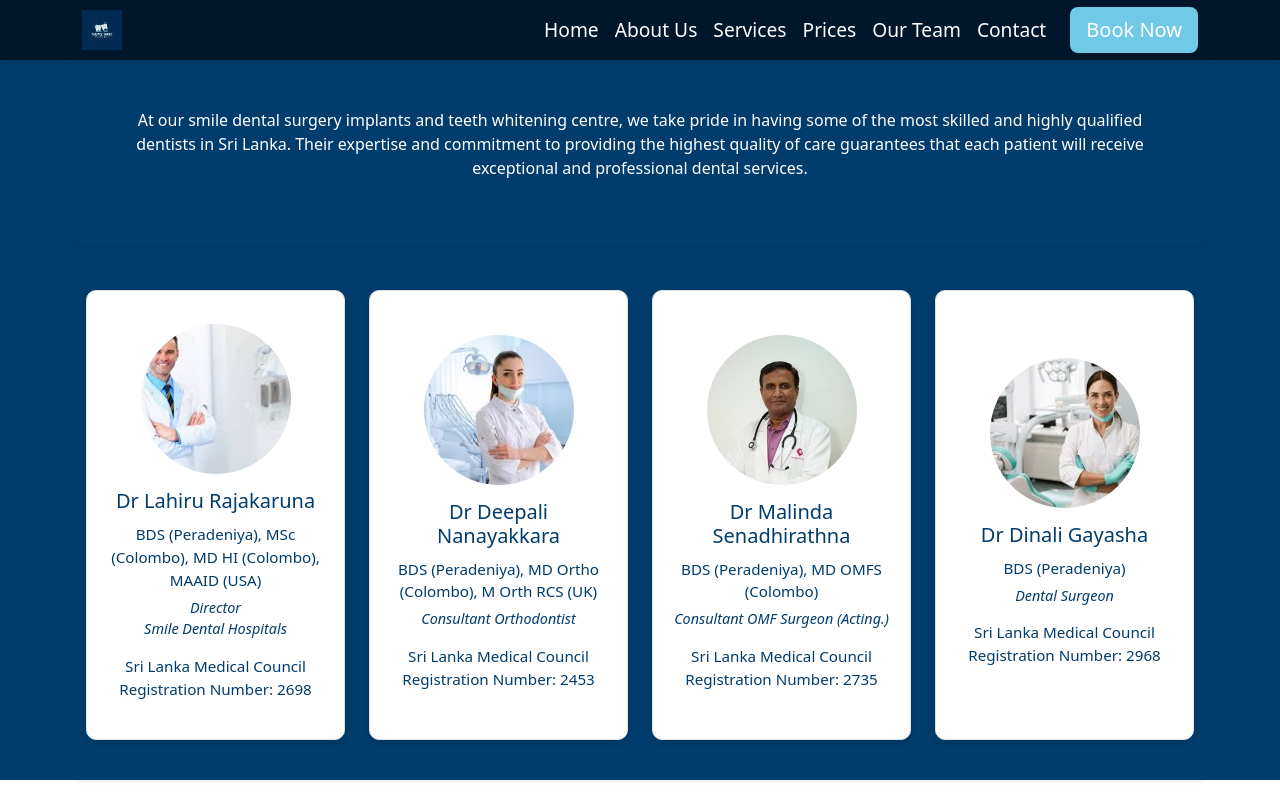
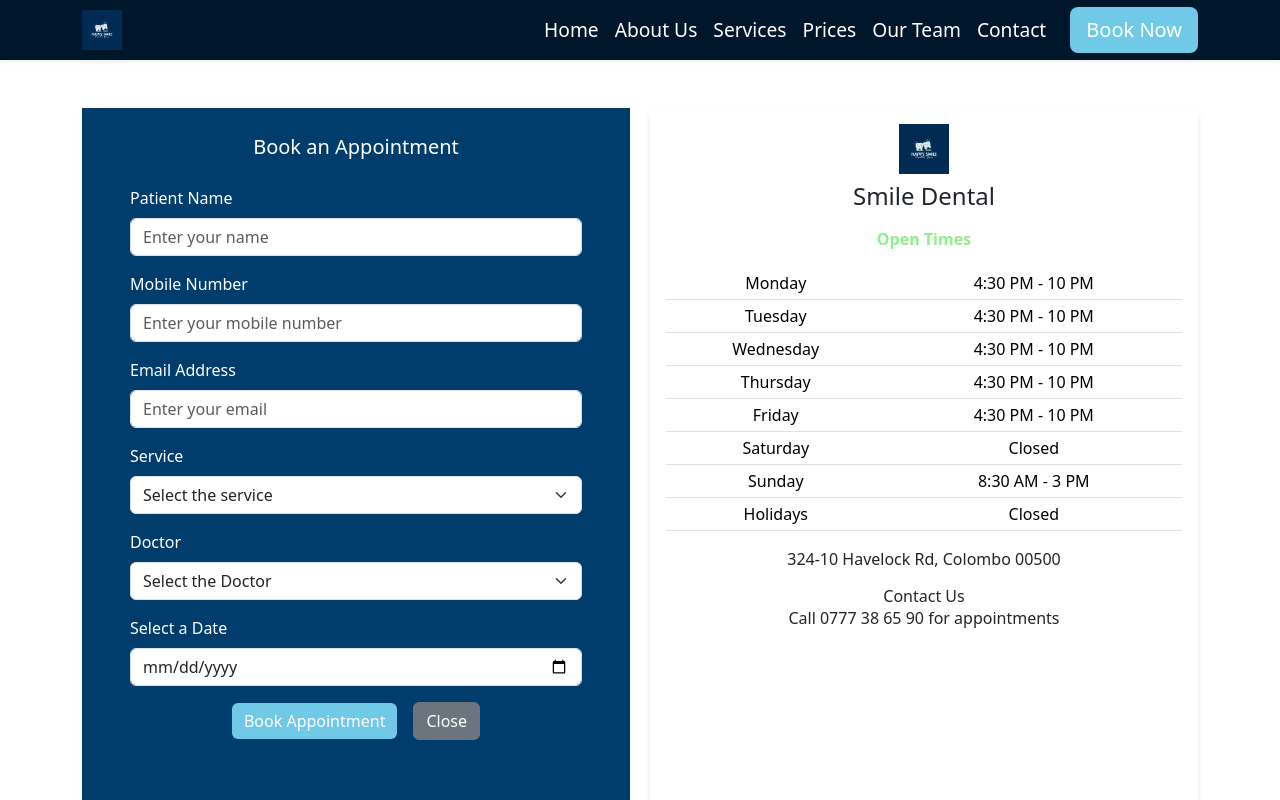
Before and after one commit to Dinethchathurya/Dental-Full-Stack-Project, a React (Vite) app in the folder app/frontend/: page / in a window 1280 px wide. Shown: the top 800 px of the page. Built offline with nearby package versions, Linux system fonts and the light colour scheme.

Commit message:
feat : about page

```diff
--- a/app/frontend/src/App.jsx
+++ b/app/frontend/src/App.jsx
@@ -2,12 +2,14 @@ import React from "react";
 import HomePage from "./pages/home";
 import Price from "./pages/price";
 import OurTeam from "./pages/ourTeam";
+import Booking from "./pages/booking";
 
 function App() {
   return (
     <>
       {/* <HomePage /> */}
-      <OurTeam />
+      {/* <OurTeam /> */}
+      <Booking />
     </>
   );
 }
--- /dev/null
+++ b/app/frontend/src/components/bookAnAppointment.jsx
@@ -0,0 +1,174 @@
+import React from "react";
+import { useForm } from "react-hook-form";
+
+const BookAnAppointment = () => {
+    const {
+        register,
+        handleSubmit,
+        formState: { errors },
+      } = useForm();
+
+      const onSubmit = (data) => {
+        console.log("Form Data:", data);
+      };
+
+  return (
+    <>
+      <div
+        className="col-lg-5 shadow-sm bg-custom-blue"
+        tabIndex="-1"
+        id="appointmentModal"
+      >
+        <div className="modal-dialog p-4">
+          <div className="modal-content">
+            <h5 className="modal-title text-center">Book an Appointment</h5>
+            <div className="modal-body">
+              <form className="p-4" onSubmit={handleSubmit(onSubmit)}>
+                {/* Patient Name */}
+                <div className="mb-3">
+                  <label htmlFor="patientName" className="form-label">
+                    Patient Name
+                  </label>
+                  <input
+                    type="text"
+                    className="form-control"
+                    id="patientName"
+                    placeholder="Enter your name"
+                    {...register("patientName", {
+                      required: "Name is required",
+                    })}
+                  />
+                  {errors.patientName && (
+                    <span className="text-danger">
+                      {errors.patientName.message}
+                    </span>
+                  )}
+                </div>
+
+                {/* Mobile Number */}
+                <div className="mb-3">
+                  <label htmlFor="mobileNumber" className="form-label">
+                    Mobile Number
+                  </label>
+                  <input
+                    type="text"
+                    className="form-control"
+                    id="mobileNumber"
+                    placeholder="Enter your mobile number"
+                    {...register("mobileNumber", {
+                      required: "Mobile number is required",
+                    })}
+                  />
+                  {errors.mobileNumber && (
+                    <span className="text-danger">
+                      {errors.mobileNumber.message}
+                    </span>
+                  )}
+                </div>
+
+                {/* Email Address */}
+                <div className="mb-3">
+                  <label htmlFor="emailAddress" className="form-label">
+                    Email Address
+                  </label>
+                  <input
+                    type="email"
+                    className="form-control"
+                    id="emailAddress"
+                    placeholder="Enter your email"
+                    {...register("emailAddress", {
+                      required: "Email is required",
+                    })}
+                  />
+                  {errors.emailAddress && (
+                    <span className="text-danger">
+                      {errors.emailAddress.message}
+                    </span>
+                  )}
+                </div>
+
+                {/* Service */}
+                <div className="mb-3">
+                  <label htmlFor="service" className="form-label">
+                    Service
+                  </label>
+                  <select
+                    className="form-select"
+                    id="service"
+                    {...register("service", {
+                      required: "Please select a service",
+                    })}
+                  >
+                    <option value="">Select the service</option>
+                    <option value="1">Teeth Whitening</option>
+                    <option value="2">Dental Implants</option>
+                    <option value="3">Braces & Invisalign</option>
+                  </select>
+                  {errors.service && (
+                    <span className="text-danger">
+                      {errors.service.message}
+                    </span>
+                  )}
+                </div>
+
+                {/* Doctor */}
+                <div className="mb-3">
+                  <label htmlFor="doctor" className="form-label">
+                    Doctor
+                  </label>
+                  <select
+                    className="form-select"
+                    id="doctor"
+                    {...register("doctor", {
+                      required: "Please select a doctor",
+                    })}
+                  >
+                    <option value="">Select the Doctor</option>
+                    <option value="1">Dr Lahiru Rajakaruna</option>
+                    <option value="2">Dr Deepali Nanayakkara</option>
+                    <option value="3">Dr Malinda Senadhirathna</option>
+                    <option value="4">Dr Dinali Gayasha</option>
+                  </select>
+                  {errors.doctor && (
+                    <span className="text-danger">{errors.doctor.message}</span>
+                  )}
+                </div>
+
+                {/* Appointment Date */}
+                <div className="mb-3">
+                  <label htmlFor="appointmentDate" className="form-label">
+                    Select a Date
+                  </label>
+                  <input
+                    type="date"
+                    className="form-control"
+                    id="appointmentDate"
+                    {...register("appointmentDate", {
+                      required: "Please select a date",
+                    })}
+                  />
+                  {errors.appointmentDate && (
+                    <span className="text-danger">
+                      {errors.appointmentDate.message}
+                    </span>
+                  )}
+                </div>
+
+                <div className="modal-footer d-flex justify-content-center align-items-center gap-3">
+                  <button type="submit" className="btn btn-primary">
+                    Book Appointment
+                  </button>
+                  {/* Close button */}
+                  <button type="button" className="btn btn-secondary">
+                    Close
+                  </button>
+                </div>
+              </form>
+            </div>
+          </div>
+        </div>
+      </div>
+    </>
+  );
+};
+export default BookAnAppointment;
--- /dev/null
+++ b/app/frontend/src/components/openTimes.jsx
@@ -0,0 +1,93 @@
+import React from "react";
+
+const OpenTimes = () => {
+    return (
+        <>
+             <div className="col-lg-5">
+          <div className="card custom-card">
+            <div className="card-body">
+              <div className="text-center mb-3">
+                <img
+                  src="Icon.png"
+                  alt="Clinic Logo"
+                  style={{ width: "50px" }}
+                />
+                <h4 className="mt-2 fs-4">Smile Dental</h4>
+              </div>
+              {/* Open Times */}
+              <p className="text-green text-center">
+                <b>Open Times</b>
+              </p>
+              <table className="table table-sm">
+                <tbody className="p-5 mb-4 text-center text-custom-blue">
+                  <tr>
+                    <td>Monday</td>
+                    <td>4:30 PM - 10 PM</td>
+                  </tr>
+                  <tr>
+                    <td>Tuesday</td>
+                    <td>4:30 PM - 10 PM</td>
+                  </tr>
+                  <tr>
+                    <td>Wednesday</td>
+                    <td>4:30 PM - 10 PM</td>
+                  </tr>
+                  <tr>
+                    <td>Thursday</td>
+                    <td>4:30 PM - 10 PM</td>
+                  </tr>
+                  <tr>
+                    <td>Friday</td>
+                    <td>4:30 PM - 10 PM</td>
+                  </tr>
+                  <tr>
+                    <td>Saturday</td>
+                    <td>Closed</td>
+                  </tr>
+                  <tr>
+                    <td>Sunday</td>
+                    <td>8:30 AM - 3 PM</td>
+                  </tr>
+                  <tr>
+                    <td>Holidays</td>
+                    <td>Closed</td>
+                  </tr>
+                </tbody>
+              </table>
+              <p className="text-center">324-10 Havelock Rd, Colombo 00500</p>
+              {/* Contact */}
+              <h6 className="mb-0 text-center">Contact Us</h6>
+              <p className="mb-0 text-center">
+                Call 0777 38 65 90 for appointments
+              </p>
+            </div>
+            {/* Social Media Icons */}
+            <div className="d-flex justify-content-center mb-3">
+              <a href="https://www.facebook.com" className="me-3">
+                <img
+                  src="fb.png"
+                  alt="Facebook"
+                  style={{ width: "30px", height: "30px" }}
+                />
+              </a>
+              <a href="https://www.youtube.com" className="me-3">
+                <img
+                  src="yt.png"
+                  alt="YouTube"
+                  style={{ width: "30px", height: "30px" }}
+                />
+              </a>
+              <a href="https://www.instagram.com" className="me-3">
+                <img
+                  src="instra.png"
+                  alt="Instagram"
+                  style={{ width: "30px", height: "30px" }}
+                />
+              </a>
+            </div>
+          </div>
+        </div>
+        </>
+    );
+};
+export default OpenTimes;
--- /dev/null
+++ b/app/frontend/src/pages/booking.jsx
@@ -0,0 +1,23 @@
+import React from "react";
+import { useForm } from "react-hook-form";
+import NavbarComponent from "../components/navbar";
+import Footer from "../components/footer";
+import OpenTimes from "../components/openTimes";
+import BookAnAppointment from "../components/bookAnAppointment";
+
+const Booking = () => {
+  return (
+    <>
+      <NavbarComponent />
+
+      <div className="container my-5">
+        <BookAnAppointment />
+        <OpenTimes />
+      </div>
+
+      <Footer />
+    </>
+  );
+};
+
+export default Booking;
```
